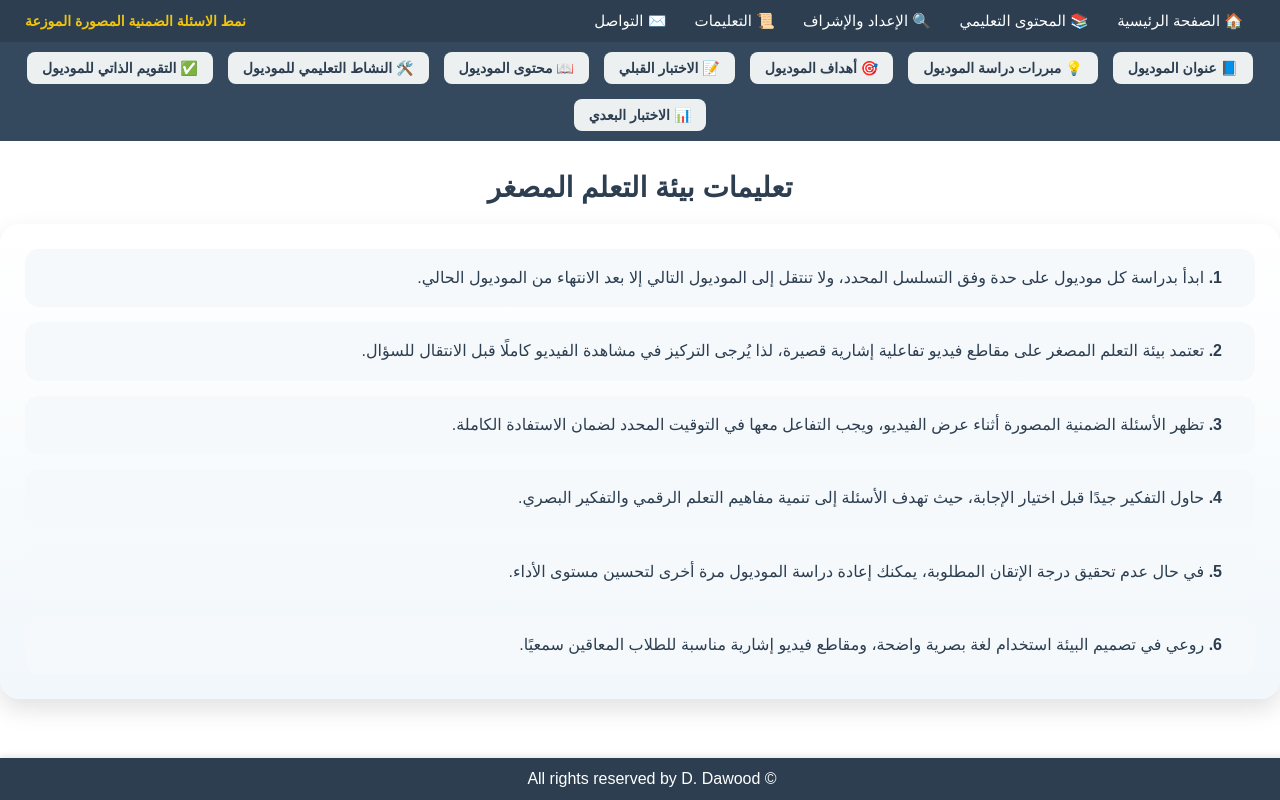
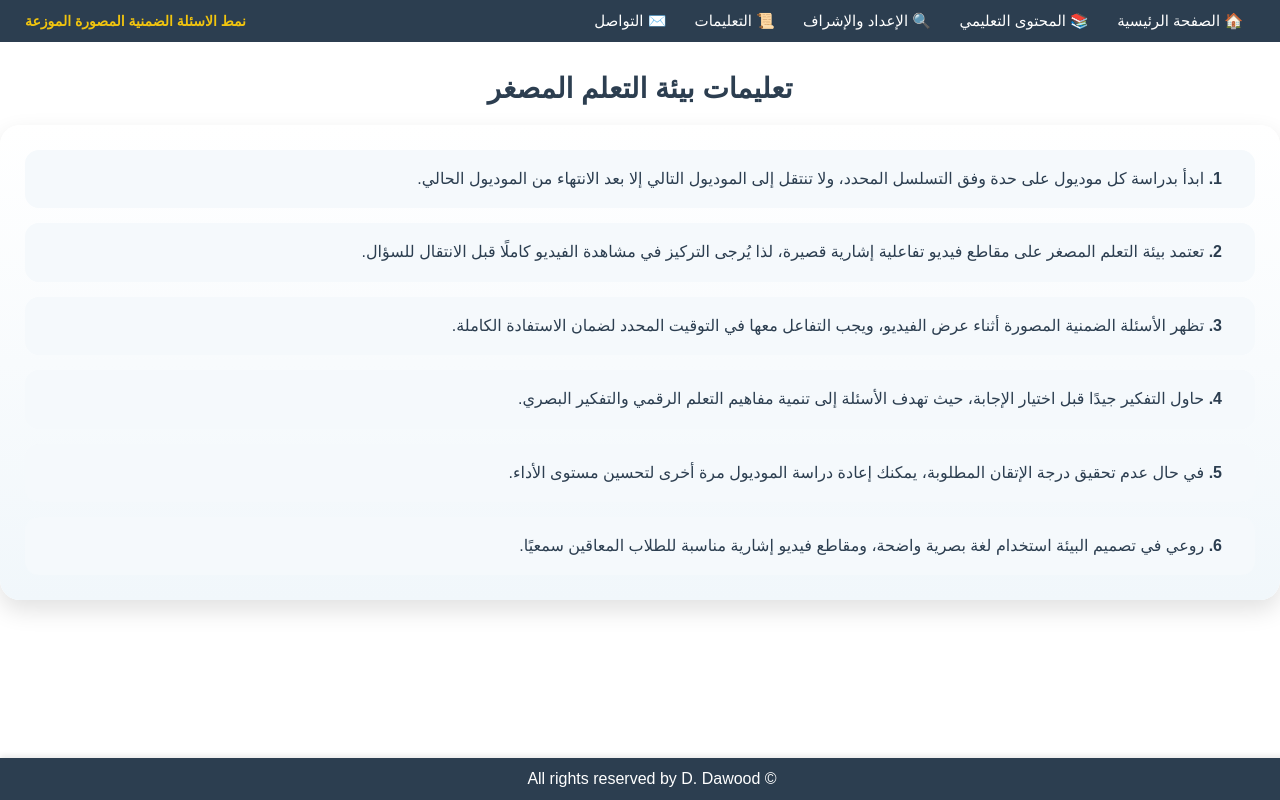
Before and after one commit to dralaa1992/nadaprog1, a plain HTML site: page instruction.html in a window 1280 px wide. Drawn offline with Linux system fonts and the light colour scheme.

Commit message:
Update instruction and supervisor pages

```diff
--- a/instruction.html
+++ b/instruction.html
@@ -179,16 +179,7 @@
     </div>
     <div class="left-text">نمط الاسئلة الضمنية المصورة الموزعة   </div>
   </nav>
-<div class="sub-nav">
-    <a href="mod1.html">📘 عنوان الموديول</a>
-    <a href="mod1jus7.html">💡 مبررات دراسة الموديول</a>
-    <a href="#">🎯 أهداف الموديول</a>
-    <a href="mod1prettest.html">📝 الاختبار القبلي</a>
-    <a href="#">📖 محتوى الموديول</a>
-    <a href="#">🛠️ النشاط التعليمي للموديول</a>
-    <a href="#">✅ التقويم الذاتي للموديول</a>
-    <a href="#">📊 الاختبار البعدي</a>
-  </div>
+
 
 <div class="section instructions-section">
 
```
Also changed, not shown: supervisor.html (+1 -1 lines).
